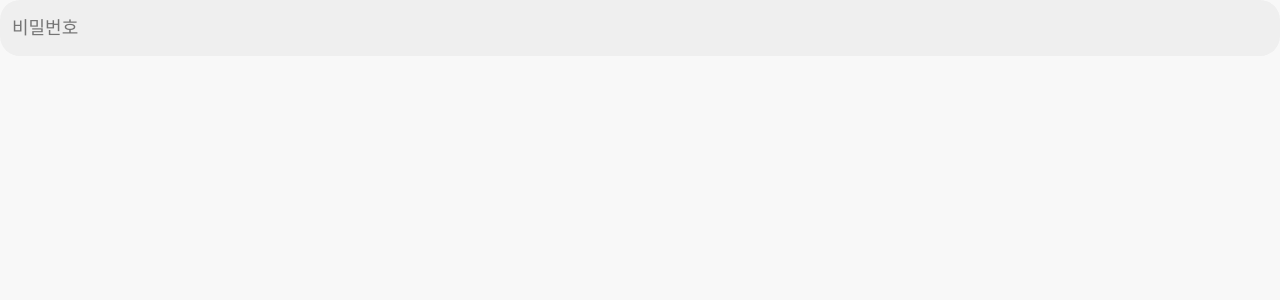
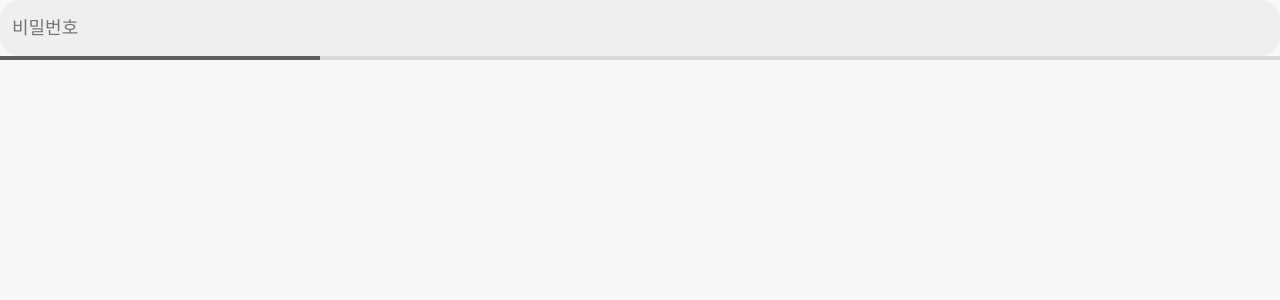
Before and after one commit to project-tingting/tingting_front, a Next.js app: page / in a window 1280 px wide. Shown: the top 300 px of the page. Built offline with nearby package versions, Linux system fonts and the light colour scheme.

Commit message:
#9 - Feat: Progress Bar 개발

```diff
--- /dev/null
+++ b/components/ProgressBar.tsx
@@ -0,0 +1,33 @@
+import React, { useState } from 'react';
+import styled from 'styled-components';
+
+interface IInnerScreen {
+  width: string;
+}
+
+export default function ProgressBar() {
+  const [count, setCount] = useState(1);
+  const onClick =() => {
+    setCount(prev => prev + 1);
+  }
+  return (
+    <Container onClick={onClick}>
+        <Progress width={(count / 4) * 100 + '%'} />
+    </Container>
+  )
+}
+
+const Container = styled.section`
+    width: 100%;
+    height: 4px;
+    background-color: #D9D9D9;
+    display: flex;
+    align-items: center;
+`
+
+const Progress = styled.section<IInnerScreen>`
+    background-color: #5E5E5E;
+    width: ${props => props.width};
+    height: 100%;
+    transition: width 1s;
+`
--- a/pages/index.tsx
+++ b/pages/index.tsx
@@ -1,12 +1,14 @@
 import React from 'react';
 
 import UserInput from '../components/UserInput';
+import ProgressBar from '../components/ProgressBar';
 
 export default function index() {
   return (
     <>
       <div>
         <UserInput type="password" size="big" text="비밀번호" />
+        <ProgressBar />
       </div>
     </>
   );
```
